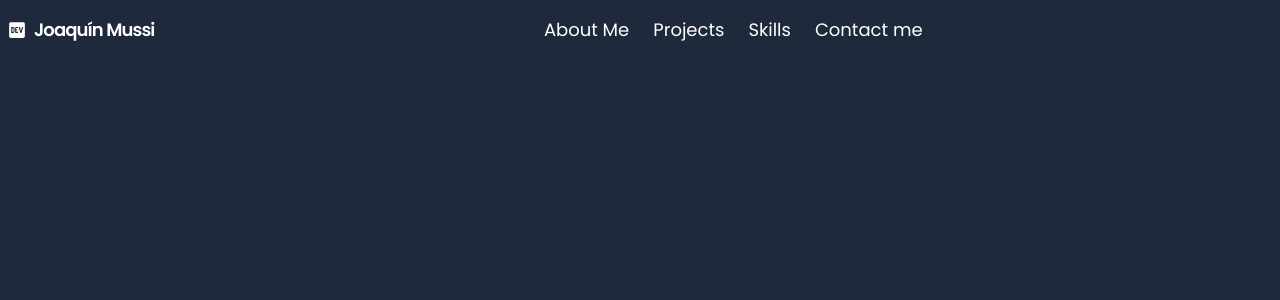
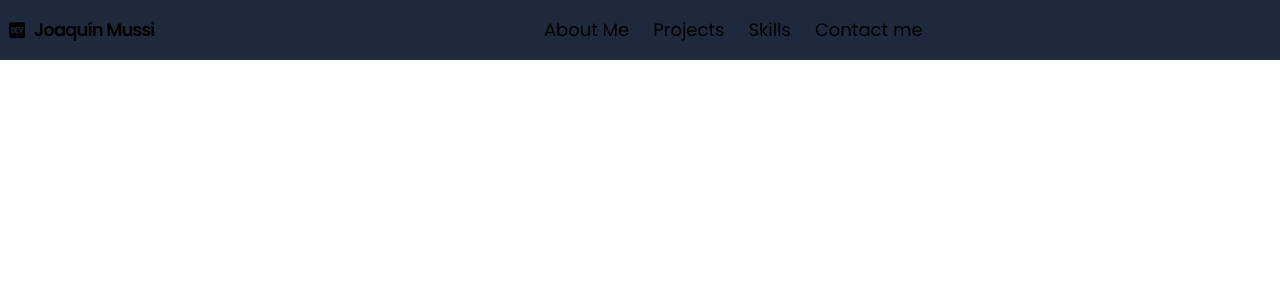
Before and after one commit to MussiDev/Portfolio-Personal, a Next.js app: page / in a window 1280 px wide. Shown: the top 300 px of the page. Built offline with nearby package versions, Linux system fonts and the light colour scheme.

Commit message:
add class container

```diff
--- a/components/Home/Home.tsx
+++ b/components/Home/Home.tsx
@@ -4,7 +4,7 @@ import Navbar from "../Navbar/Navbar";
 
 const Home = () => {
 	return (
-		<div className='min-h-screen text-white max-w-screen bg-slate-800'>
+		<div className='container'>
 			<Navbar />
 			<Main />
 		</div>
```
